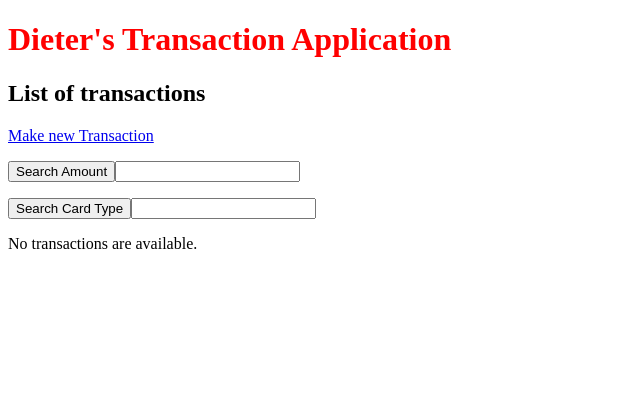
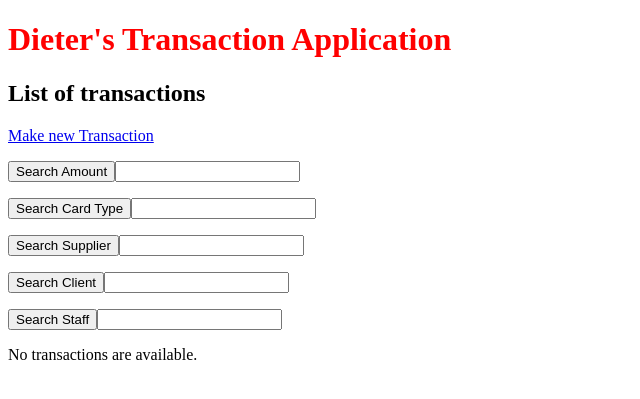
Before and after one commit to CatJinnFu/mysite_testrun, a Django app: template testrun/templates/testrun/index.html in a window 1280 px wide. Shown: the top 399 px of the page, without its empty margins (0-640 px from the left). Run offline with Django 3.2, Linux system fonts and the light colour scheme; the template is opened without the code that fills it, so the values that code supplies are empty.

Commit message:
all search fields

```diff
--- a/testrun/templates/testrun/index.html
+++ b/testrun/templates/testrun/index.html
@@ -12,6 +12,21 @@
 <p><form method="POST" action="{% url 'testrun:search_card_type' %}" >
         {% csrf_token %}
         <input type="submit" value="Search Card Type" /><input type="text" name="search_card_type"  >
+</form></p>
+
+<p><form method="POST" action="{% url 'testrun:search_supplier' %}" >
+        {% csrf_token %}
+        <input type="submit" value="Search Supplier" /><input type="text" name="search_supplier"  >
+</form></p>
+
+<p><form method="POST" action="{% url 'testrun:search_client' %}" >
+        {% csrf_token %}
+        <input type="submit" value="Search Client" /><input type="text" name="search_client"  >
+</form></p>
+
+<p><form method="POST" action="{% url 'testrun:search_staff' %}" >
+        {% csrf_token %}
+        <input type="submit" value="Search Staff" /><input type="text" name="search_staff"  >
 </form></p>
 
 
--- a/testrun/urls.py
+++ b/testrun/urls.py
@@ -11,6 +11,9 @@ urlpatterns = [
    	url(r'^transaction_create/$',views.transaction_create, name='transaction_create'),
    	url(r'^search_amount/$',views.search_amount, name='search_amount'),
     url(r'^search_card_type/$',views.search_card_type, name='search_card_type'),
+    url(r'^search_supplier/$',views.search_supplier, name='search_supplier'),
+    url(r'^search_client/$',views.search_client, name='search_client'),
+    url(r'^search_staff/$',views.search_staff, name='search_staff'),
    	url(r'^card/$',views.card, name='card'),
    	url(r'^card_add/$',views.card_add, name='card_add'),
    	url(r'^(?P<card_pk>[0-9]+)/card_delete/$',views.card_delete, name='card_delete'),
```
Also changed, not shown: testrun/views.py (+31 -1 lines).
